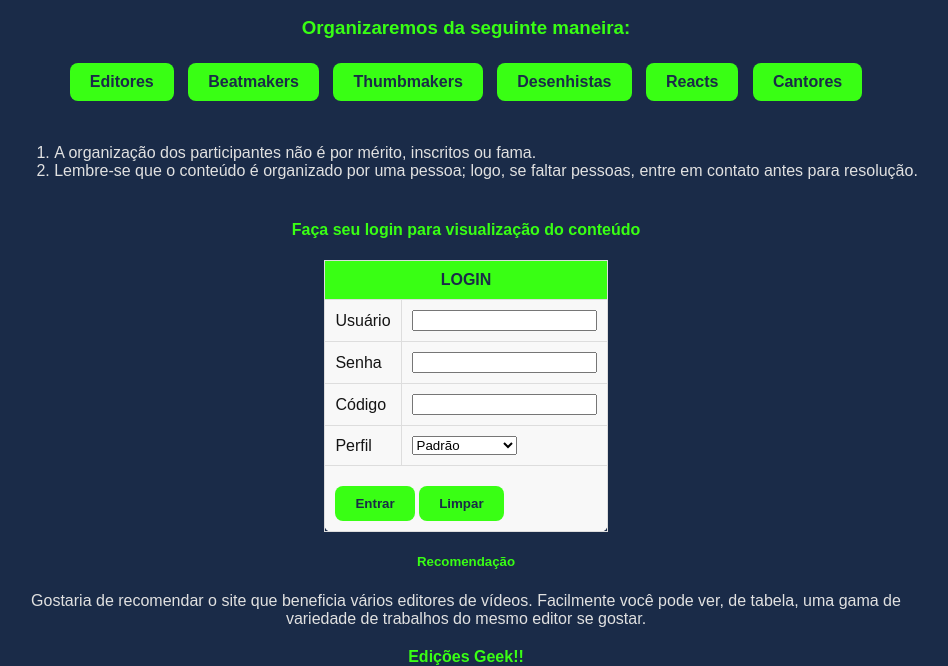
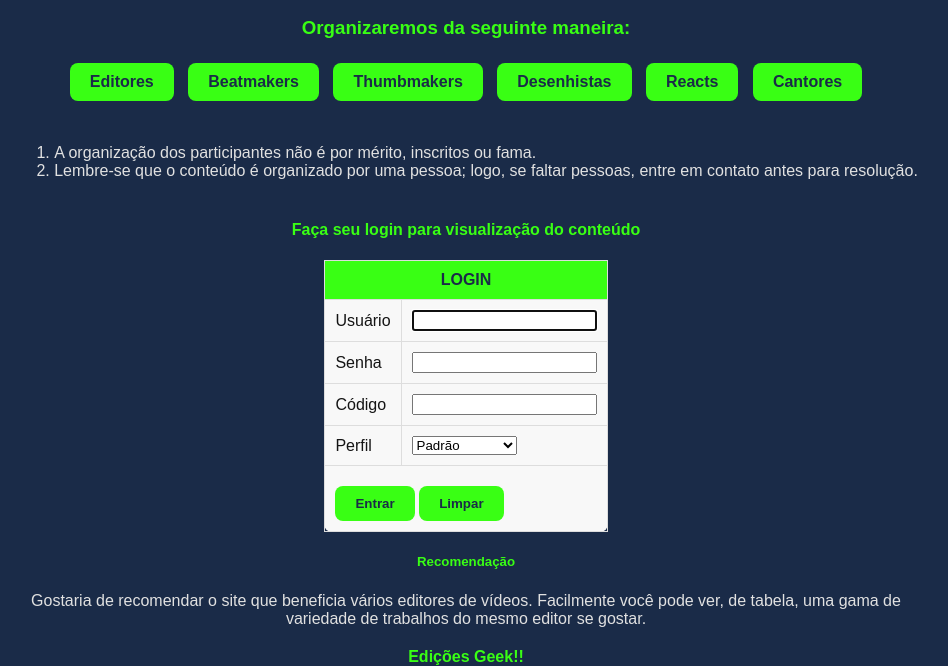
Before and after one commit to Descrente24/Programador-web, a plain HTML site: page Criando do zero.html/Criando do zero.html in a window 1280 px wide. Shown: the part 706-1372 px from the top of the page, without its empty margins (174-1122 px from the left). Drawn offline with Linux system fonts and the light colour scheme.

Commit message:
mudanças

```diff
--- a/Criando do zero.html/Criando do zero.html
+++ b/Criando do zero.html/Criando do zero.html
@@ -127,7 +127,7 @@
                 <tr>
                     <td>Usuário</td>
                     <td>
-                        <input type="text" name="nome" maxlength="12"><br>
+                        <input autofocus type="text" name="nome" maxlength="12"><br>
                     </td>
                 </tr>
                 <tr>
```
